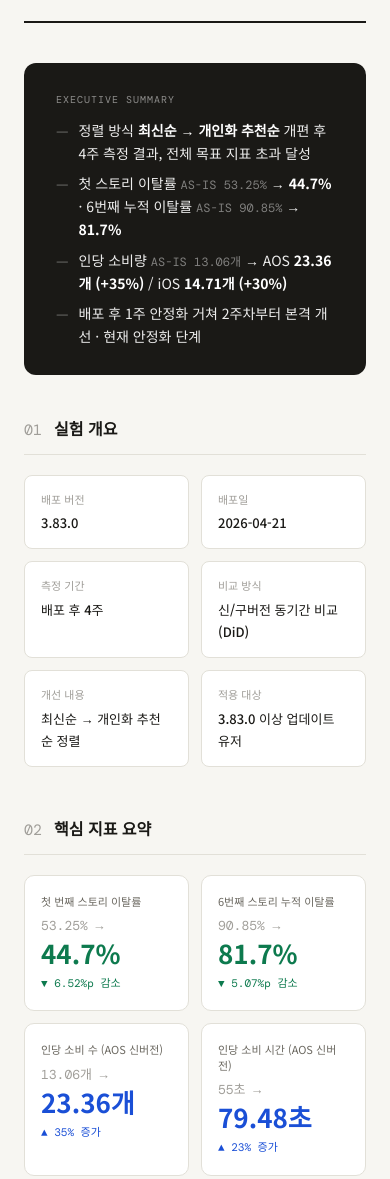
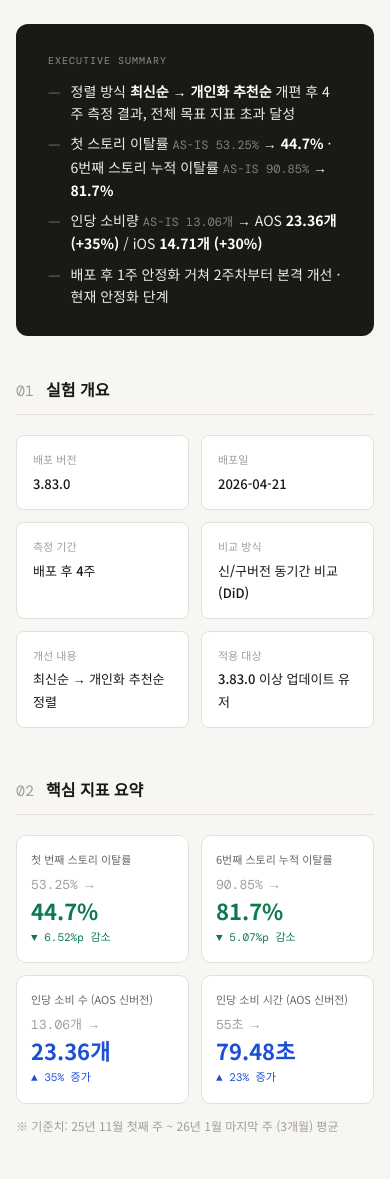
Before and after one commit to BBang-yamnee/story_report, a plain HTML site: page index.html in a window 390 px wide. Shown: the part 186-1365 px from the top of the page. Drawn offline with nearby package versions, Linux system fonts and the light colour scheme.

Commit message:
Update index.html

```diff
--- a/index.html
+++ b/index.html
@@ -126,16 +126,18 @@
     background: var(--surface);
     border: 1px solid var(--border);
     border-radius: 10px;
-    padding: 18px 16px;
+    padding: 16px 14px;
+    min-width: 0;
   }
   .metric-card .m-label {
     font-size: 11px;
     color: var(--text-muted);
     margin-bottom: 6px;
     line-height: 1.4;
+    word-break: keep-all;
   }
   .metric-card .m-val {
-    font-size: 26px;
+    font-size: 22px;
     font-weight: 700;
     line-height: 1.1;
     margin-bottom: 6px;
@@ -312,10 +314,17 @@
   .exp-item .el { font-size: 11px; color: var(--text-faint); margin-bottom: 4px; }
   .exp-item .ev { font-size: 13px; font-weight: 500; }
 
-  @media (max-width: 640px) {
+  @media (max-width: 780px) {
     .metric-grid { grid-template-columns: 1fr 1fr; }
     .chart-grid-2 { grid-template-columns: 1fr; }
     .exp-grid { grid-template-columns: 1fr 1fr; }
+    .goal-table { font-size: 11px; }
+    .goal-table th, .goal-table td { padding: 8px 8px; }
+  }
+  @media (max-width: 480px) {
+    .metric-grid { grid-template-columns: 1fr 1fr; }
+    body { padding: 24px 16px 60px; }
+    .doc-title { font-size: 22px; }
   }
 </style>
 </head>
@@ -338,7 +347,7 @@
     <p class="label">EXECUTIVE SUMMARY</p>
     <ul style="list-style:none; display:flex; flex-direction:column; gap:8px; padding:0;">
       <li style="display:flex; gap:10px; font-size:14px; color:rgba(255,255,255,0.92); line-height:1.6;"><span style="color:rgba(255,255,255,0.4); flex-shrink:0;">—</span><span>정렬 방식 <strong>최신순 → 개인화 추천순</strong> 개편 후 4주 측정 결과, 전체 목표 지표 초과 달성</span></li>
-      <li style="display:flex; gap:10px; font-size:14px; color:rgba(255,255,255,0.92); line-height:1.6;"><span style="color:rgba(255,255,255,0.4); flex-shrink:0;">—</span><span>첫 스토리 이탈률 <span style="color:rgba(255,255,255,0.45); font-size:12px; font-family:'DM Mono',monospace;">AS-IS 53.25%</span> → <strong>44.7%</strong> · 6번째 누적 이탈률 <span style="color:rgba(255,255,255,0.45); font-size:12px; font-family:'DM Mono',monospace;">AS-IS 90.85%</span> → <strong>81.7%</strong></span></li>
+      <li style="display:flex; gap:10px; font-size:14px; color:rgba(255,255,255,0.92); line-height:1.6;"><span style="color:rgba(255,255,255,0.4); flex-shrink:0;">—</span><span>첫 스토리 이탈률 <span style="color:rgba(255,255,255,0.45); font-size:12px; font-family:'DM Mono',monospace;">AS-IS 53.25%</span> → <strong>44.7%</strong> · 6번째 스토리 누적 이탈률 <span style="color:rgba(255,255,255,0.45); font-size:12px; font-family:'DM Mono',monospace;">AS-IS 90.85%</span> → <strong>81.7%</strong></span></li>
       <li style="display:flex; gap:10px; font-size:14px; color:rgba(255,255,255,0.92); line-height:1.6;"><span style="color:rgba(255,255,255,0.4); flex-shrink:0;">—</span><span>인당 소비량 <span style="color:rgba(255,255,255,0.45); font-size:12px; font-family:'DM Mono',monospace;">AS-IS 13.06개</span> → AOS <strong>23.36개 (+35%)</strong> / iOS <strong>14.71개 (+30%)</strong></span></li>
       <li style="display:flex; gap:10px; font-size:14px; color:rgba(255,255,255,0.92); line-height:1.6;"><span style="color:rgba(255,255,255,0.4); flex-shrink:0;">—</span><span>배포 후 1주 안정화 거쳐 2주차부터 본격 개선 · 현재 안정화 단계</span></li>
     </ul>
@@ -393,7 +402,6 @@
       </div>
     </div>
     <p style="font-size:12px; color:var(--text-faint); margin-top:6px;">※ 기준치: 25년 11월 첫째 주 ~ 26년 1월 마지막 주 (3개월) 평균</p>
-    </div>
   </div>
 
   <!-- 3. 이탈률 추이 -->
```
